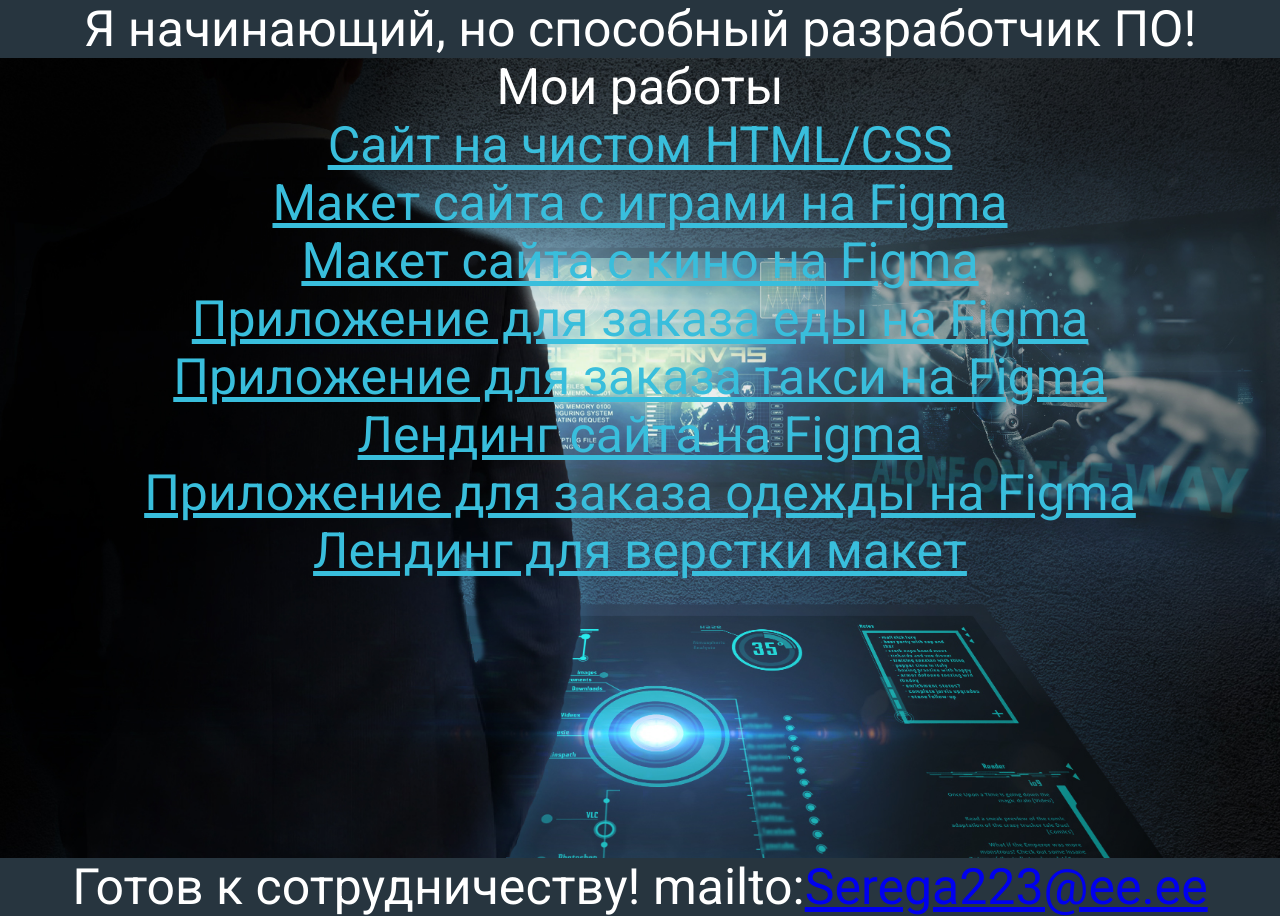
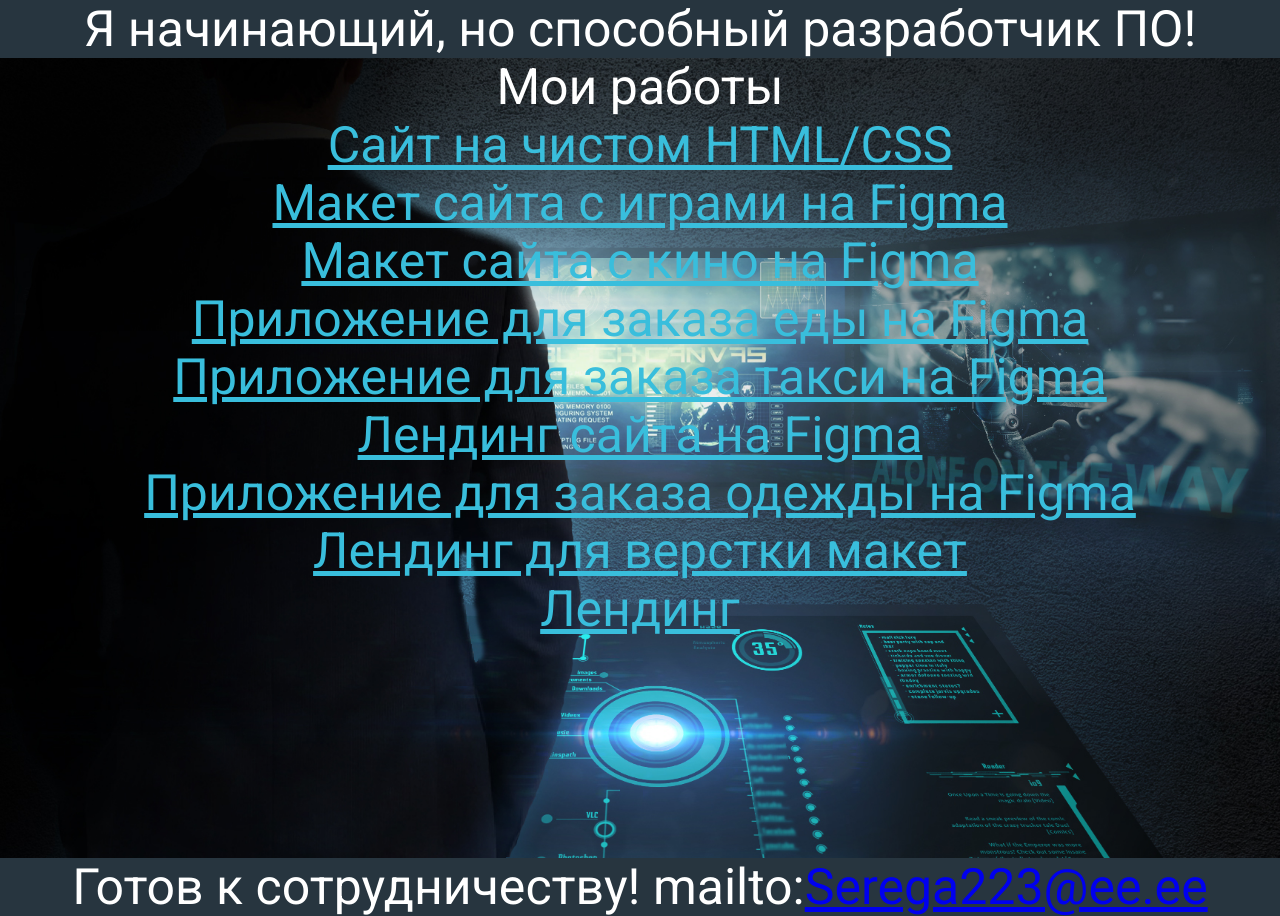
Before and after one commit to bjumego/bjumego.github.io, a plain HTML site: page index.html in a window 1280 px wide. Drawn offline with Linux system fonts and the light colour scheme.

Commit message:
portfolio

```diff
--- a/index.html
+++ b/index.html
@@ -31,6 +31,9 @@
             <br>
             <a href="https://www.figma.com/file/ePqYcxeRVsxK9dIY9Cgfek/%D0%BB%D1%8D%D0%BD%D0%B4%D0%B8%D0%BD%D0%B3-%D0%B4%D0%BB%D1%8F-%D0%B2%D0%B5%D1%80%D1%81%D1%82%D0%BA%D0%B8?node-id=0%3A1">Лендинг для верстки макет</a>
             <br>
+            <a href="2/landing2/src/js/index.html"> Лендинг </a>
+            <br>
+
 
 
         </div>
```
